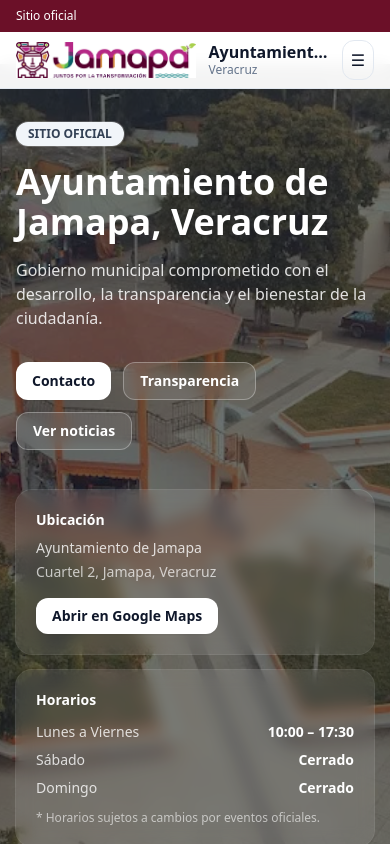
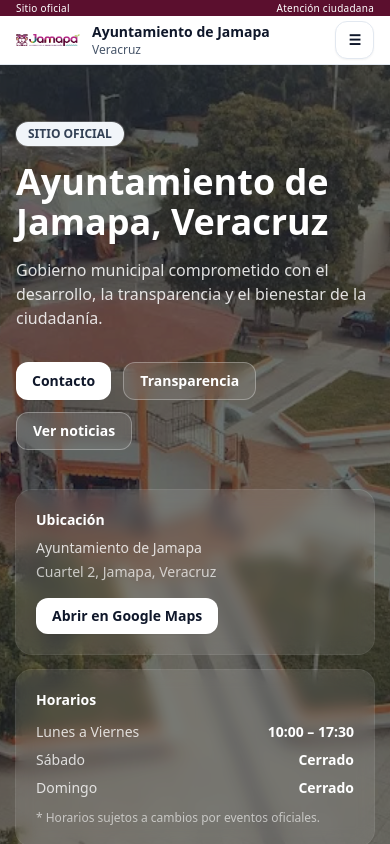
Before and after one commit to HectorGam2990/jamapa-web, a Next.js app: page / in a window 390 px wide. Shown: the top 844 px of the page. Built offline with nearby package versions, Linux system fonts and the light colour scheme.

Commit message:
solucion al menú desplegable

```diff
--- a/src/app/layout.tsx
+++ b/src/app/layout.tsx
@@ -1,19 +1,19 @@
+import type { Metadata } from "next";
 import "./globals.css";
-import type { Metadata } from "next";
-import { SiteHeader } from "@/components/site-header";
-import { SiteFooter } from "@/components/site-footer";
+
+import SiteHeader from "@/components/site-header";
+import SiteFooter from "@/components/site-footer";
 
 export const metadata: Metadata = {
   title: "Ayuntamiento de Jamapa, Veracruz",
-  description:
-    "Sitio informativo del Ayuntamiento de Jamapa, Veracruz. Juntos por la Transformación.",
+  description: "Sitio oficial del Ayuntamiento de Jamapa, Veracruz.",
 };
 
 export default function RootLayout({
   children,
-}: {
+}: Readonly<{
   children: React.ReactNode;
-}) {
+}>) {
   return (
     <html lang="es">
       <body className="min-h-screen flex flex-col bg-white text-slate-900 pt-16">
--- a/src/components/site-footer.tsx
+++ b/src/components/site-footer.tsx
@@ -1,18 +1,36 @@
-export function SiteFooter() {
+export default function SiteFooter() {
   return (
     <footer className="border-t border-slate-200 bg-white">
-      <div className="mx-auto max-w-6xl px-4 py-8 text-sm text-slate-600">
-        <div className="flex flex-col sm:flex-row items-start sm:items-center justify-between gap-4">
+      <div className="mx-auto max-w-6xl px-4 py-10">
+        <div className="grid gap-8 md:grid-cols-3">
           <div>
-            <div className="font-semibold text-slate-900">
-              Ayuntamiento de Jamapa, Veracruz
+            <div className="text-sm font-extrabold text-slate-900">
+              Ayuntamiento de Jamapa
             </div>
-            <div>Juntos por la Transformación</div>
+            <div className="mt-2 text-sm text-slate-600">
+              Sitio informativo (Fase 1). Próximamente trámites y servicios.
+            </div>
           </div>
 
-          <div className="text-xs text-slate-500">
-            © {new Date().getFullYear()} — Todos los derechos reservados.
+          <div>
+            <div className="text-sm font-bold text-slate-900">Contacto</div>
+            <div className="mt-2 text-sm text-slate-600">
+              Cuartel 2, Jamapa, Veracruz
+              <br />
+              Lun–Vie 10:00–17:30
+            </div>
           </div>
+
+          <div>
+            <div className="text-sm font-bold text-slate-900">Legal</div>
+            <div className="mt-2 text-sm text-slate-600">
+              © {new Date().getFullYear()} Ayuntamiento de Jamapa.
+            </div>
+          </div>
+        </div>
+
+        <div className="mt-10 text-xs text-slate-500">
+          Hecho con Next.js + Tailwind.
         </div>
       </div>
     </footer>
--- a/src/components/site-header.tsx
+++ b/src/components/site-header.tsx
@@ -1,9 +1,11 @@
 "use client";
 
 import Link from "next/link";
+import Image from "next/image";
 import { useEffect, useState } from "react";
+import { usePathname } from "next/navigation";
 
-const nav = [
+const NAV = [
   { href: "/", label: "Inicio" },
   { href: "/gobierno", label: "Gobierno" },
   { href: "/municipio", label: "Municipio" },
@@ -12,104 +14,179 @@ const nav = [
   { href: "/contacto", label: "Contacto" },
 ];
 
-export function SiteHeader() {
+function NavLink({
+  href,
+  label,
+  onClick,
+  active,
+}: {
+  href: string;
+  label: string;
+  onClick?: () => void;
+  active?: boolean;
+}) {
+  return (
+    <Link
+      href={href}
+      onClick={onClick}
+      className={[
+        "rounded-xl px-3 py-2 text-sm font-medium transition",
+        active
+          ? "bg-slate-900 text-white"
+          : "text-slate-700 hover:bg-slate-100 hover:text-slate-900",
+      ].join(" ")}
+    >
+      {label}
+    </Link>
+  );
+}
+
+export default function SiteHeader() {
   const [open, setOpen] = useState(false);
+  const pathname = usePathname();
 
+  // Cierra el menú al cambiar de ruta
   useEffect(() => {
-    // Bloquea scroll cuando el menú está abierto
-    document.body.style.overflow = open ? "hidden" : "";
+    setOpen(false);
+  }, [pathname]);
+
+  // Bloquea el scroll del body cuando el menú está abierto
+  useEffect(() => {
+    if (!open) {
+      document.body.style.overflow = "";
+      return;
+    }
+    document.body.style.overflow = "hidden";
     return () => {
       document.body.style.overflow = "";
     };
   }, [open]);
 
   return (
-    <header className="fixed top-0 inset-x-0 z-[100] bg-white/95 backdrop-blur border-b border-slate-200">
-      {/* Barrita arriba (vino) */}
-      <div className="bg-[#6B1028] text-white text-xs">
-        <div className="mx-auto max-w-6xl px-4 py-2 flex items-center justify-between">
+    <>
+      {/* Barra superior vino */}
+      <div className="fixed inset-x-0 top-0 z-[60] h-16">
+        <div className="h-4 bg-[#5b0f2e] text-white">
+          <div className="mx-auto flex h-4 max-w-6xl items-center justify-between px-4 text-[10px] tracking-wide">
             <span>Sitio oficial</span>
-          <span className="hidden sm:inline">Atención ciudadana</span>
+            <span className="hidden sm:inline">Juntos por la Transformación</span>
+            <span>Atención ciudadana</span>
           </div>
         </div>
 
-      <div className="mx-auto max-w-6xl px-4 h-14 flex items-center justify-between gap-3">
-        {/* Marca / Logo */}
-        <Link href="/" className="flex items-center gap-3 min-w-0">
-          {/* Si ya tienes el logo como JPG, cámbialo aquí: /logo-jamapa.jpg */}
-          <img
+        {/* Header blanco */}
+        <header className="border-b border-slate-200 bg-white/95 backdrop-blur">
+          <div className="mx-auto flex h-12 max-w-6xl items-center justify-between px-4">
+            {/* Brand */}
+            <Link href="/" className="flex items-center gap-3">
+              <div className="relative h-9 w-16 overflow-hidden">
+                <Image
                   src="/logo-jamapa.jpg"
-            alt="Ayuntamiento de Jamapa"
-            className="h-9 w-auto"
+                  alt="Logo Jamapa"
+                  fill
+                  className="object-contain"
+                  priority
                 />
-          <div className="leading-tight min-w-0">
-            <div className="font-semibold text-slate-900 truncate">
+              </div>
+
+              <div className="leading-tight">
+                <div className="text-sm font-extrabold text-slate-900">
                   Ayuntamiento de Jamapa
                 </div>
-            <div className="text-xs text-slate-500">Veracruz</div>
+                <div className="text-xs text-slate-600">Veracruz</div>
               </div>
             </Link>
 
-        {/* Nav escritorio */}
-        <nav className="hidden md:flex items-center gap-2">
-          {nav.map((item) => (
-            <Link
+            {/* Desktop nav */}
+            <nav className="hidden items-center gap-1 md:flex">
+              {NAV.map((item) => (
+                <NavLink
                   key={item.href}
                   href={item.href}
-              className="px-3 py-2 rounded-lg text-sm text-slate-700 hover:bg-slate-100"
-            >
-              {item.label}
-            </Link>
+                  label={item.label}
+                  active={pathname === item.href}
+                />
               ))}
             </nav>
 
-        {/* Botón menú móvil */}
+            {/* Mobile button */}
             <button
-          className="md:hidden inline-flex items-center justify-center h-10 w-10 rounded-xl border border-slate-200 hover:bg-slate-50"
+              type="button"
+              className="md:hidden inline-flex items-center justify-center rounded-xl border border-slate-200 bg-white px-3 py-2 text-sm font-semibold text-slate-900 shadow-sm hover:bg-slate-50"
               onClick={() => setOpen(true)}
               aria-label="Abrir menú"
             >
               ☰
             </button>
           </div>
+        </header>
+      </div>
 
-      {/* Overlay + panel móvil */}
+      {/* Overlay + Drawer móvil (SUPER por encima, NO transparente feo) */}
       {open && (
-        <div className="md:hidden fixed inset-0 z-[110]">
-          {/* Overlay oscuro (esto evita el “transparente” sobre el hero) */}
-          <div
-            className="absolute inset-0 bg-black/50"
+        <div className="fixed inset-0 z-[80]">
+          {/* Fondo oscuro */}
+          <button
+            aria-label="Cerrar menú"
+            className="absolute inset-0 bg-black/55"
             onClick={() => setOpen(false)}
+            type="button"
           />
 
           {/* Panel */}
-          <div className="absolute top-0 right-0 h-full w-[86%] max-w-sm bg-white shadow-xl border-l border-slate-200">
-            <div className="h-14 px-4 flex items-center justify-between border-b border-slate-200">
-              <div className="font-semibold">Menú</div>
+          <div className="absolute right-0 top-0 h-full w-[88%] max-w-sm bg-white shadow-2xl">
+            <div className="flex items-center justify-between border-b border-slate-200 px-5 py-4">
+              <div className="text-base font-extrabold text-slate-900">Menú</div>
               <button
-                className="h-10 w-10 rounded-xl border border-slate-200 hover:bg-slate-50"
+                type="button"
+                className="rounded-xl border border-slate-200 bg-white px-3 py-2 text-sm font-semibold hover:bg-slate-50"
                 onClick={() => setOpen(false)}
-                aria-label="Cerrar menú"
+                aria-label="Cerrar"
               >
                 ✕
               </button>
             </div>
 
-            <div className="p-4 flex flex-col gap-2">
-              {nav.map((item) => (
+            <div className="p-4">
+              <div className="grid gap-2">
+                {NAV.map((item) => (
                   <Link
                     key={item.href}
                     href={item.href}
                     onClick={() => setOpen(false)}
-                  className="px-4 py-3 rounded-xl border border-slate-200 text-slate-800 hover:bg-slate-50"
+                    className={[
+                      "rounded-2xl border px-4 py-3 text-sm font-semibold transition",
+                      pathname === item.href
+                        ? "border-slate-900 bg-slate-900 text-white"
+                        : "border-slate-200 bg-white text-slate-900 hover:bg-slate-50",
+                    ].join(" ")}
                   >
                     {item.label}
                   </Link>
                 ))}
               </div>
+
+              <div className="mt-6 rounded-2xl border border-slate-200 bg-slate-50 p-4">
+                <div className="text-xs font-bold text-slate-900">
+                  Ubicación
+                </div>
+                <div className="mt-1 text-sm text-slate-700">
+                  Ayuntamiento de Jamapa
+                  <br />
+                  Cuartel 2, Jamapa, Veracruz
+                </div>
+                <Link
+                  className="mt-3 inline-flex w-full items-center justify-center rounded-xl bg-slate-900 px-4 py-3 text-sm font-semibold text-white hover:bg-slate-800"
+                  href="https://www.google.com/maps/search/?api=1&query=Ayuntamiento+de+Jamapa"
+                  target="_blank"
+                >
+                  Abrir en Google Maps
+                </Link>
+              </div>
+            </div>
           </div>
         </div>
       )}
-    </header>
+    </>
   );
 }
```
Lines whose indentation alone changed are shown as unchanged.
